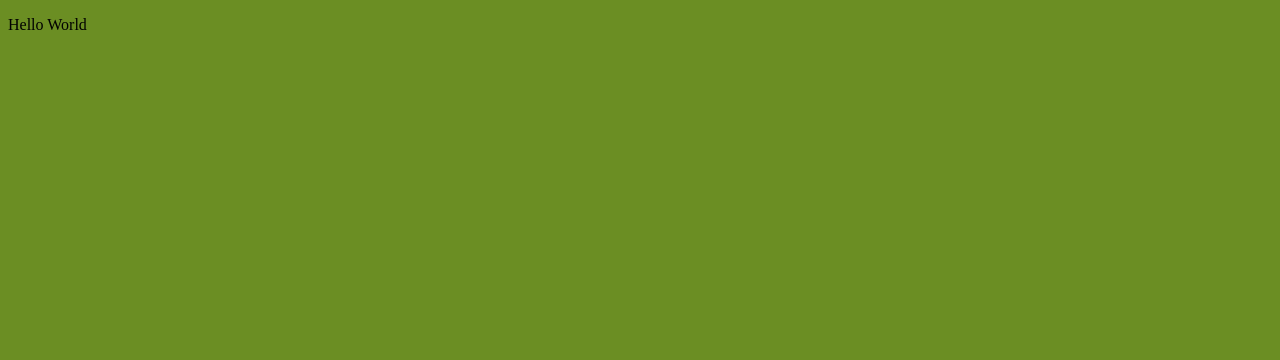
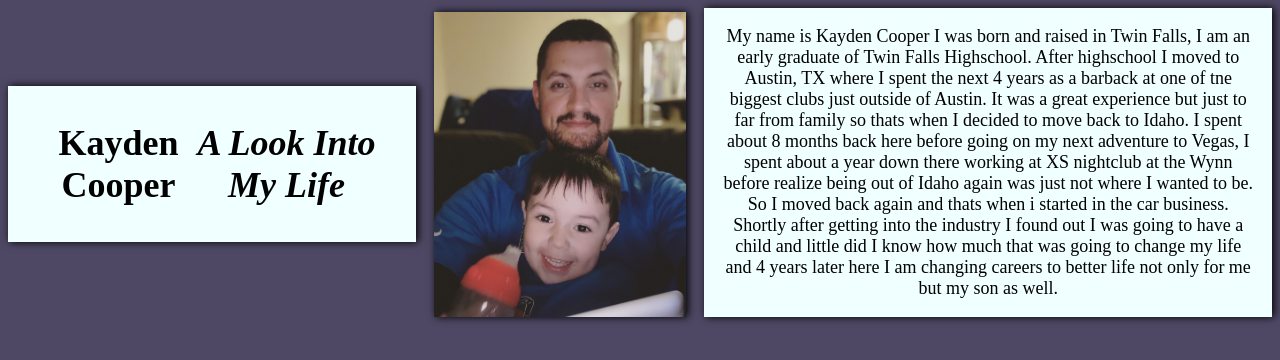
Before and after one commit to KaydenCooper/day-1, a plain HTML site: page index.html in a window 1280 px wide. Drawn offline with Linux system fonts and the light colour scheme; a web font is replaced by a local one.

Commit message:
updated about me

```diff
--- a/index.html
+++ b/index.html
@@ -4,16 +4,37 @@
 <head>
     <meta charset="UTF-8">
     <meta name="viewport" content="width=device-width, initial-scale=1.0">
-    <title>My first cool page</title>
+    <link rel="stylesheet" href="style.css">
+    <link href="https://fonts.googleapis.com/css2?family=Suez+One&display=swap" rel="stylesheet">
+    <title>Kayden Cooper</title>
 </head>
 
 <body>
-    <p>Hello World</p>
-    <style>
-        body {
-            background-color: olivedrab;
-        }
-    </style>
+
+    <h1 class="container"><b>Kayden Cooper</b><br>
+        <i> A Look Into My Life</i></h1>
+    <img src="Jacksen&Me.JPG" alt="Kayden&Jacksen">
+
+    <div class="card">
+        <p>My name is Kayden Cooper I was born and raised in Twin Falls, I am an early graduate of
+            Twin Falls
+            Highschool.
+            After highschool I moved to Austin, TX where I spent the next 4 years as a barback at one of tne biggest
+            clubs
+            just outside of Austin.
+            It was a great experience but just to far from family so thats when I decided to move back to Idaho. I spent
+            about 8 months back here before going on my next adventure to Vegas,
+            I spent about a year down there working at XS nightclub at the Wynn before realize being out of Idaho again
+            was
+            just not where I wanted to be. So I moved back again and thats when i started in the car business.
+            Shortly after getting into the industry I found out I was going to have a child and little did I know how
+            much
+            that was going to change my life and 4 years later here I am changing careers to better life not only for me
+            but
+            my son as well.
+        </p>
+    </div>
+
 
 </body>
 
--- /dev/null
+++ b/style.css
@@ -0,0 +1,53 @@
+
+        body {
+            background-color: rgb(78, 72, 100);
+            display: inline flex;
+            text-align: center;
+            font-size: large;
+            justify-content: space-between;
+        }
+
+        h1 {
+
+            display: inline flex;
+            font-family: 'Suez One', serif;
+            text-align: center;
+            text-shadow: black;
+
+}
+
+p{
+
+    display: inline;
+    text-align: center;
+    font-family: 'Suez One', serif;
+}
+
+img {
+    flex-direction: row;
+  width: 20%;
+  box-shadow: black 2px 0 8px;
+  margin-top: .2em;
+  margin-bottom: .2em;
+  margin-right: 1em;
+  margin-left: 1em;
+}
+
+.container{
+    background-color: azure;
+    width: 60%;
+    align-self: center;
+    margin: auto;
+    margin-top: .2em;
+    margin-bottom: .2em;
+    box-shadow: black 2px 0 8px;
+    padding: 1em;
+}
+.card{
+    background-color: azure;
+    width: 95%;
+    margin: auto;
+    margin-bottom: .2em;
+    box-shadow: black 2px 0 8px;
+    padding: 1em;
+}
```
Also changed, not shown: Jacksen&Me.JPG (added), jacksen.JPG (added).
